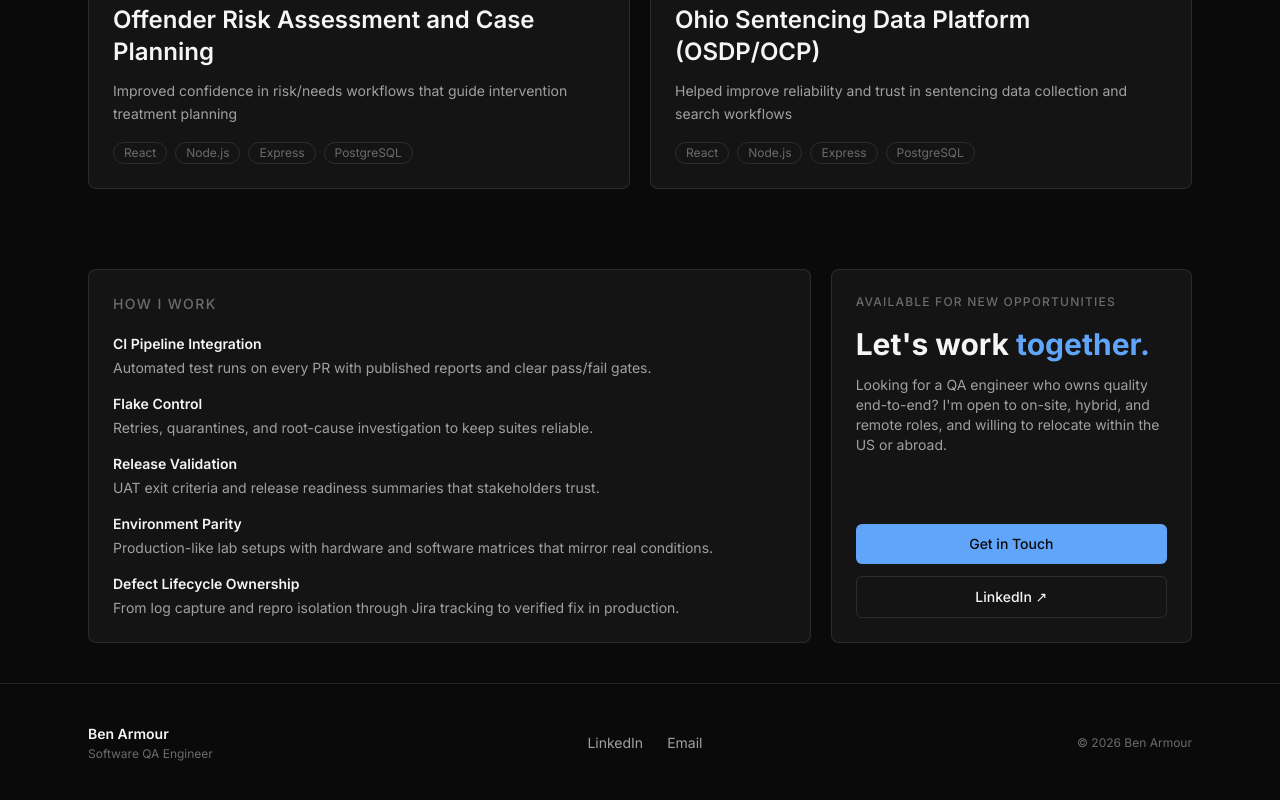
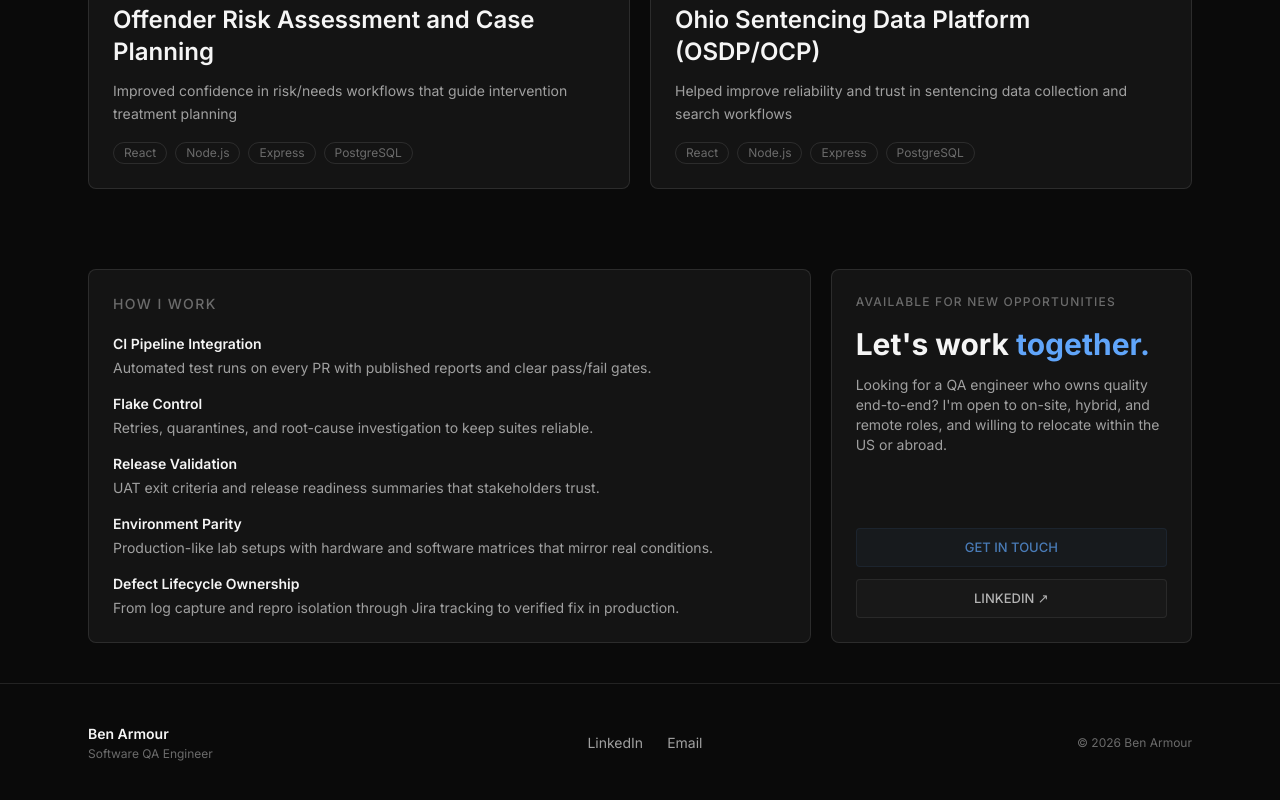
Before and after one commit to LostInTyping/BuildVerified, a Next.js app: page / in a window 1280 px wide. Shown: the part 1636-2436 px from the top of the page. Built offline with nearby package versions, Linux system fonts and the light colour scheme.

Commit message:
fix(style): use ghost button classes in bottom section CTA

```diff
--- a/src/components/home/bottom-section.tsx
+++ b/src/components/home/bottom-section.tsx
@@ -73,7 +73,7 @@ export function BottomSection() {
               <div className="mt-auto flex flex-col gap-3 pt-6">
                 <Link
                   href="/contact"
-                  className="rounded-md bg-accent px-5 py-2.5 text-center text-sm font-medium text-bg-primary transition-colors hover:bg-accent-hover"
+                  className="ghost-btn ghost-btn-accent"
                 >
                   Get in Touch
                 </Link>
@@ -81,7 +81,7 @@ export function BottomSection() {
                   href="https://linkedin.com/in/ben-armour"
                   target="_blank"
                   rel="noopener noreferrer"
-                  className="rounded-md border border-border px-5 py-2.5 text-center text-sm font-medium text-text-primary transition-colors hover:border-border-hover"
+                  className="ghost-btn ghost-btn-neutral"
                 >
                   LinkedIn ↗
                 </a>
```
